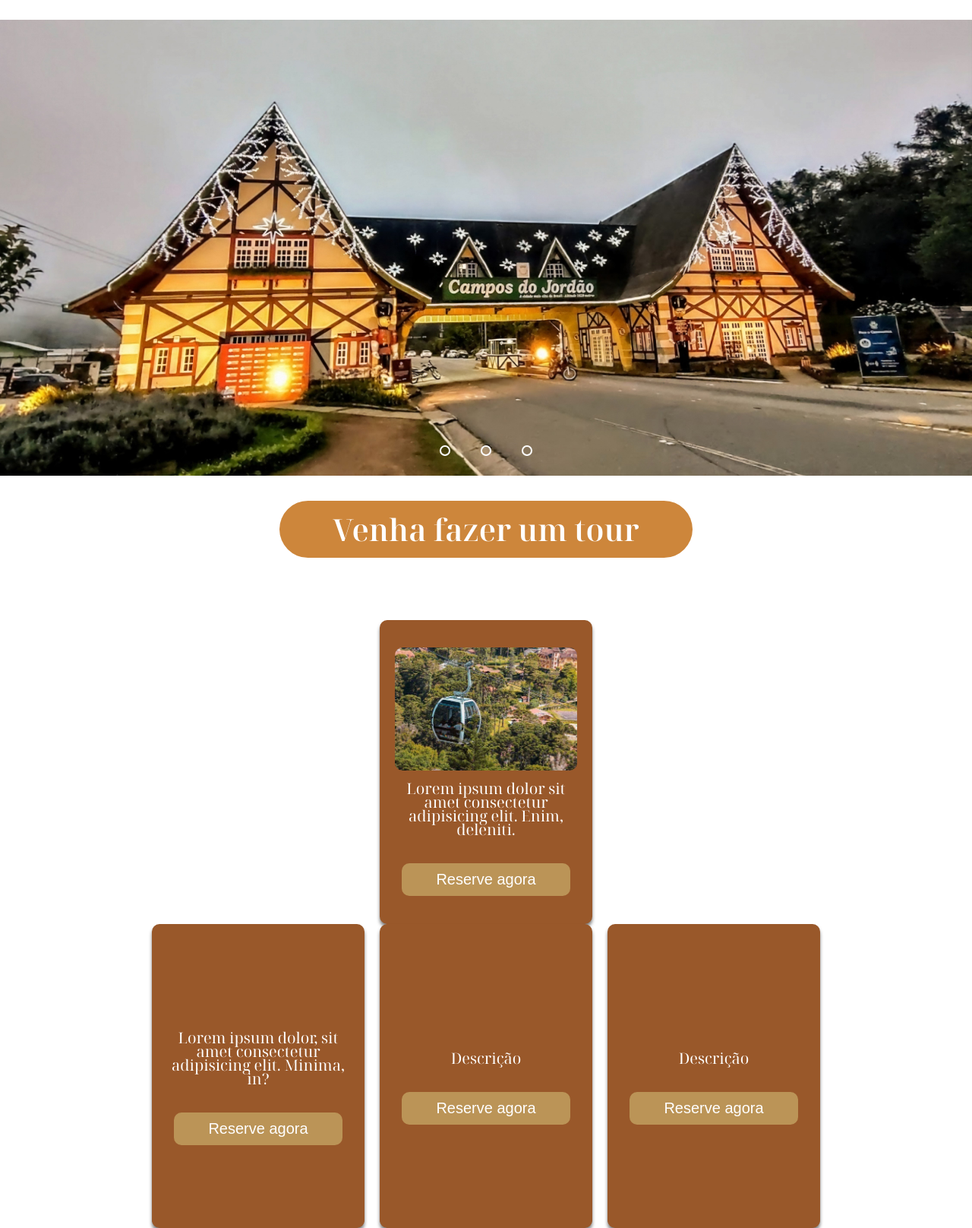
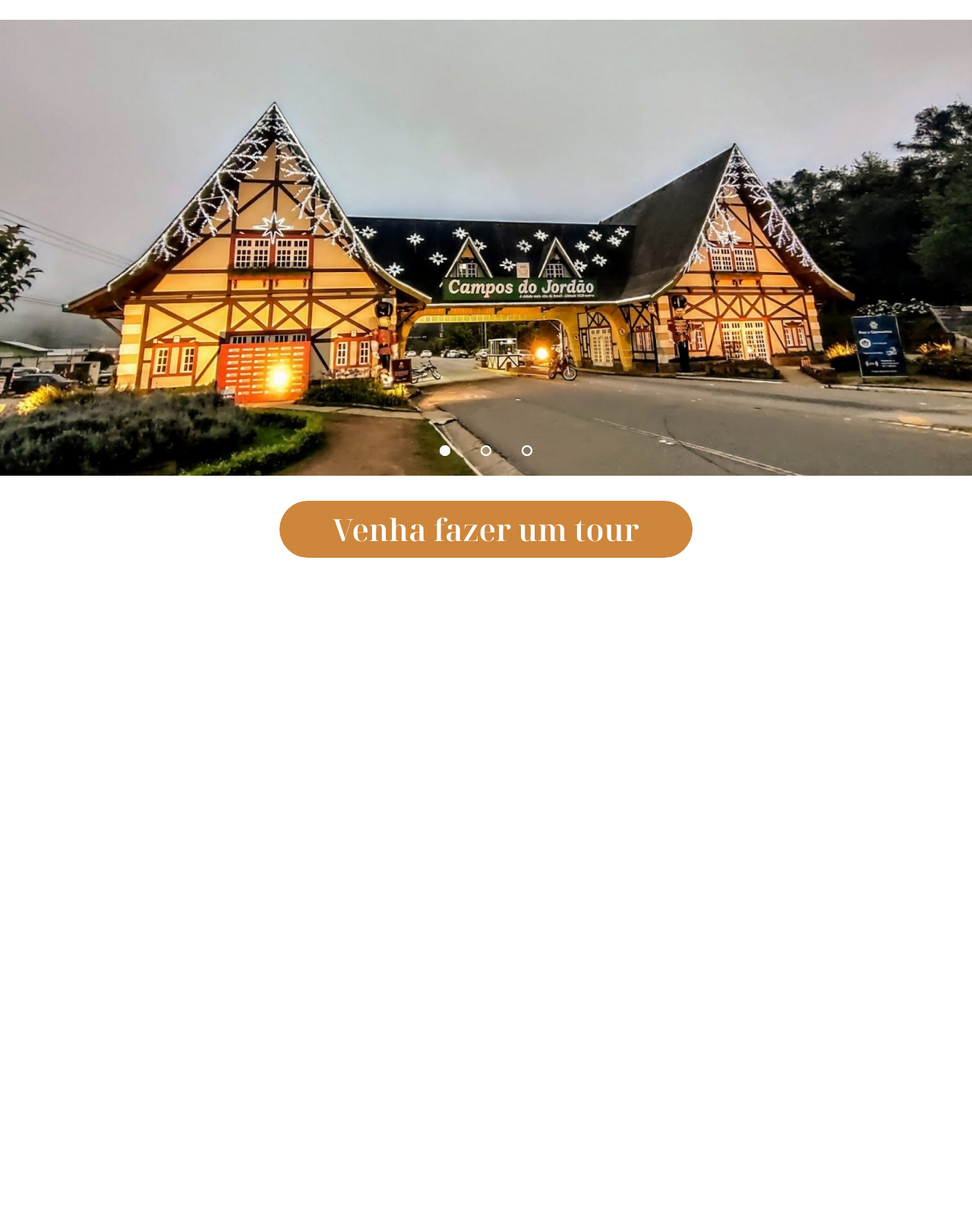
Before and after one commit to vwracity/projetofinalcapacitacao, a plain HTML site: page index.html in a window 1280 px wide. Shown: the part 171-1787 px from the top of the page at 76% size. After the commit the page ends 905 px from the top, so only its background shows below. Drawn offline with Linux system fonts and the light colour scheme; grey boxes are pictures that could not be loaded.

Commit message:
Pagina home completa, com carrosel dinamica feito

```diff
--- a/assets/css/style.css
+++ b/assets/css/style.css
@@ -56,14 +56,7 @@ header nav a{
 }
 
 
-section{
-    display: flex;
-    justify-content: center;
-    gap: 20px;
-    height: 300px;
-    margin-top: 100px;
 
-}
 
 /*home*/
 
@@ -77,10 +70,14 @@ section{
     flex-direction: column;
 }
 
+/* Carrosel/slider */
+
 .slider{
     width: 100%;
     height: 100%;
     overflow: hidden;
+
+    margin-bottom: 0px;
 
 }
 
@@ -98,6 +95,7 @@ section{
 .slide{
     width: 25%;
     position: relative;
+    transition: 1s;
 }
 
 .slide img{
@@ -117,7 +115,7 @@ section{
 }
 
 .manual-btn{
-    border: 2px solid #ffff;
+    border: 2px solid var(--color-white);
     padding: 5px;
     border-radius: 10px;
     cursor: pointer;
@@ -132,9 +130,12 @@ section{
     background-color: var(--color-white);
 }
 
+/* Botao "venha fazer um tour */
+
 .btn{
+    margin: 0;
+
     background-color: var(--color-secondary);
-    margin: 0;
     text-decoration: none;
     padding: 10px 70px;
     color: var(--color-white);
@@ -142,7 +143,88 @@ section{
     font-size: 40px;
     font-weight: 600;
 
+    transition: 200ms;
 }
+
+.btnhover:hover {
+    transform: scale(1.02);
+}
+
+#radio1:checked ~ .first{
+    margin-left: 0;
+}
+
+#radio1:checked ~ .navigation-auto .auto-btn1{
+    background-color: var(--color-white);
+}
+
+#radio2:checked ~ .first{
+    margin-left: -25%;
+}
+
+#radio2:checked ~ .navigation-auto .auto-btn2{
+    background-color: var(--color-white);
+}
+
+#radio3:checked ~ .first{
+    margin-left: -50%;
+}
+
+#radio3:checked ~ .navigation-auto .auto-btn3{
+    background-color: var(--color-white);
+}
+
+.navigation-auto div{
+    border: 2px solid var(--color-white);
+    padding: 5px;
+    border-radius: 10px;
+    cursor: pointer;
+    transition: 1s;
+
+}
+
+.navigation-auto{
+    position: absolute;
+    width: 100%;
+    margin-top: 560px;
+    display: flex;
+    justify-content: center;
+    /*gap: 40px*/
+
+}
+
+.navigation-auto div:not(:last-child){
+    margin-right: 40px;
+}
+
+
+
+
+
+
+
+
+
+
+
+
+
+
+
+
+
+
+
+
+
+
+
+
+
+
+
+
+
 
 
 
--- a/index.html
+++ b/index.html
@@ -71,51 +71,17 @@
                 </div>
 
             </div>
-            <div>
-
-                <a href="#Passeios" class="btn">Venha fazer um tour</a>
-
-            </div>
-        </section>
-
-        <section>
-            <div class="card">
-                <div class="cardIMG">
-                    <img src="./assets/img/lugares-para-visitar-em-campos-do-jordao.webp" alt="" style="width: 100%; height: 100%; border-radius: 10px;">
-                </div>
-                <p>Lorem ipsum dolor sit amet consectetur adipisicing elit. Enim, deleniti.</p>
-                <button>Reserve agora</button>
-            </div>
-        </section>
 
 
-        <section>
-            <div class="card">
-                <div class="cardIMG">
-                    <img src="" alt="">
-                </div>
-                <p>Lorem ipsum dolor, sit amet consectetur adipisicing elit. Minima, in?</p>
-                <button>Reserve agora</button>
-            </div>
-
-            <div class="card">
-                <div class="cardIMG">
-                    <img src="" alt="">
-                </div>
-                <p>Descrição</p>
-                <button>Reserve agora</button>
-            </div>
-
-            <div class="card">
-                <div class="cardIMG">
-                    <img src="" alt="">
-                </div>
-                <p>Descrição</p>
-                <button>Reserve agora</button>
+            <div class="btnhover">
+                <a href="#Passeios" class="btn">Venha fazer um tour</a>
             </div>
 
 
         </section>
+
+
     </main>
+    <script src="script.js"></script>
 </body>
 </html>
--- /dev/null
+++ b/script.js
@@ -0,0 +1,16 @@
+let contador = 1;
+
+document.getElementById("radio1").checked = true;
+
+setInterval( function(){
+    nextImage();
+}, 6000)
+
+function nextImage(){
+    contador++;
+    if(contador>3){
+        contador = 1;
+    }
+
+    document.getElementById("radio"+contador).checked = true;
+}
```
